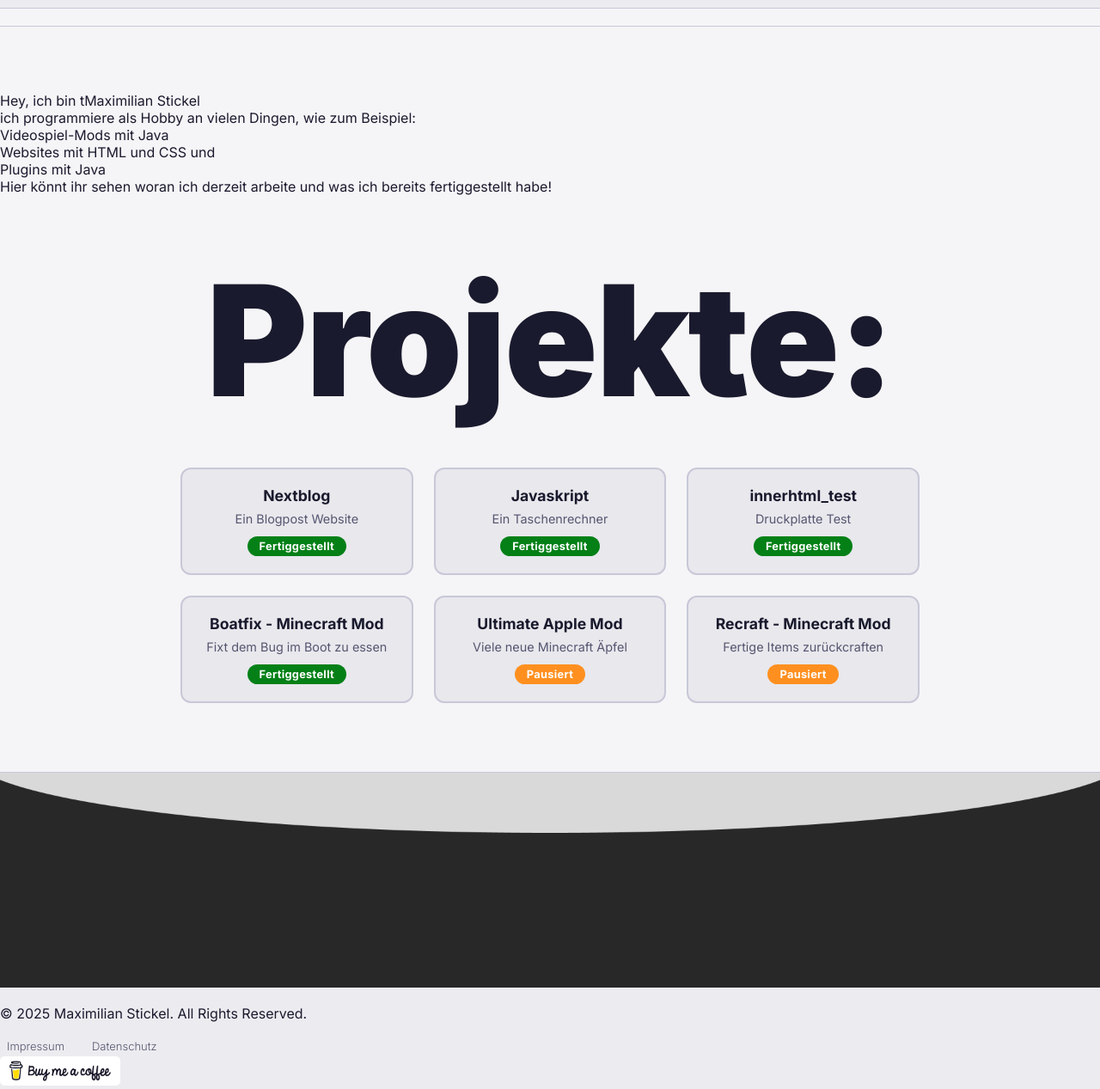
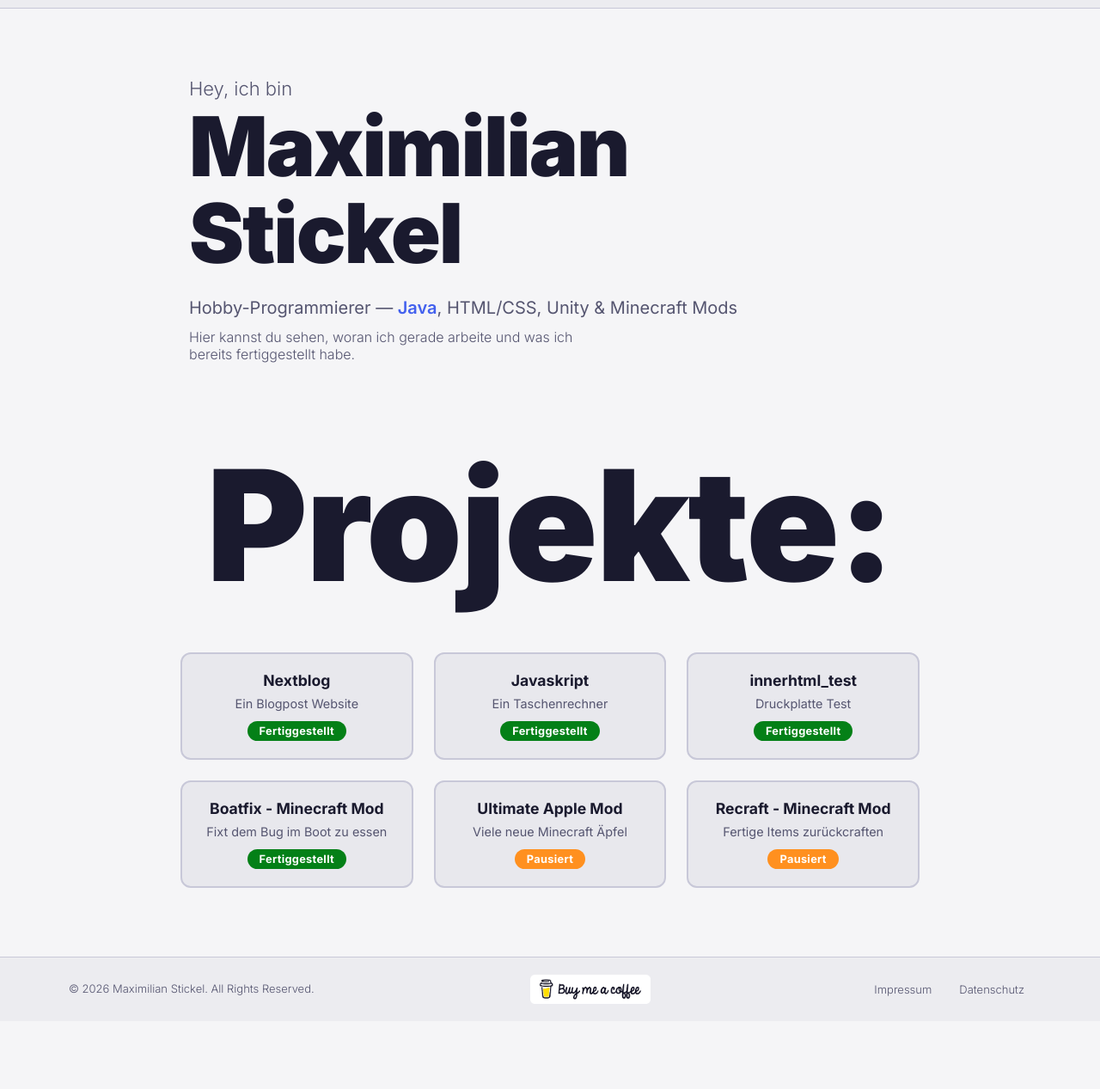
Before and after one commit to Maxi-f9xikh/Portfolio, a plain HTML site: page Projekte.html in a window 1280 px wide. Shown: the part 47-1314 px from the top of the page at 86% size. After the commit the page ends 1235 px from the top, so only its background shows below. Drawn offline with Linux system fonts and the light colour scheme.

Commit message:
fix: apply redesign to projekte.html (missed in initial pass)

```diff
--- a/Projekte.html
+++ b/Projekte.html
@@ -28,25 +28,12 @@
         </nav>
     </header>
 
-    <br>
-    <hr>
-    <br><br><br>
-
     <main>
-        <div class="HomeAbout">
-            <p>
-                <span class="HeybisName">
-                    <span class="Homehey">Hey,</span>
-                    <span class="Homeib"> ich bin</span>
-                    <span class="Homename"><span class="Leerzeichen">t</span>Maximilian Stickel</span><br>
-                </span>
-                <span class="HomeiB">ich programmiere als Hobby an vielen Dingen, wie zum Beispiel:</span><br>
-
-                <span class="Videospiel">Videospiel-Mods</span> <span class="Homeib">mit</span> <span class="Java">Java</span><br>
-                <span class="Videospiel">Websites</span><span class="Homeib"> mit</span><span class="Html"> HTML </span><span class="Homeib">und</span><span class="CSS"> CSS</span><span class="Homeib"> und</span><br>
-                <span class="Videospiel">Plugins</span> <span class="Homeib">mit</span> <span class="Java">Java</span><br>
-                <span class="HomeiB">Hier k&ouml;nnt ihr sehen woran ich derzeit arbeite und was ich bereits fertiggestellt habe!</span>
-            </p>
+        <div class="hero">
+            <p class="hero-greeting">Hey, ich bin</p>
+            <h1 class="hero-name">Maximilian Stickel</h1>
+            <p class="hero-sub">Hobby-Programmierer — <span class="accent">Java</span>, HTML/CSS, Unity &amp; Minecraft Mods</p>
+            <p class="hero-desc">Hier kannst du sehen, woran ich gerade arbeite und was ich bereits fertiggestellt habe.</p>
         </div>
 
         <div id="scroll-Projekte">
@@ -56,16 +43,15 @@
     </main>
 
     <footer>
-        <div class="footer-container">
-            <img src="images/Footerbild.png" alt="Grauer Kasten oben abgerundet" style="width: 100%;">
-            <p>&copy; 2025 Maximilian Stickel. All Rights Reserved.</p>
+        <div class="footer-inner">
+            <p class="footer-copy">© 2026 Maximilian Stickel. All Rights Reserved.</p>
+            <a href="https://buymeacoffee.com/Maxi1" target="_blank" rel="noopener noreferrer" class="footer-coffee">
+                <img src="images/bmacoffe.png" alt="buy me a coffe! " class="coffee-bild">
+            </a>
             <div class="footer-links">
                 <a href="impressum.html">Impressum</a>
                 <a href="datenschutz.html">Datenschutz</a>
             </div>
-            <a href="https://buymeacoffee.com/Maxi1" target="_blank" rel="noopener noreferrer">
-                <img src="images/bmacoffe.png" alt="buy me a coffe! " class="coffee-bild">
-            </a>
         </div>
     </footer>
 
```
